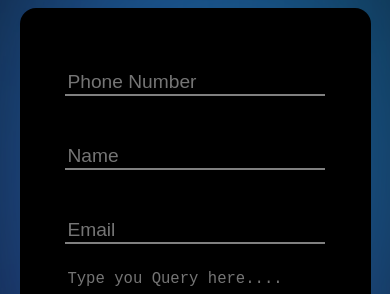
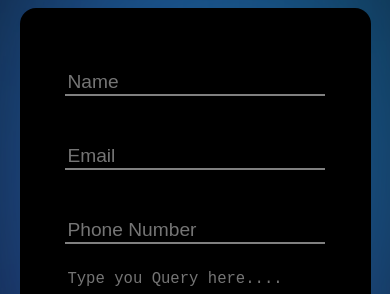
Before and after one commit to gdsc-nits-org/incand-website, a React (Vite) app: page /Sponsors in a window 390 px wide. Shown: the part 2318-2612 px from the top of the page. Built offline with nearby package versions, Linux system fonts and the light colour scheme.

Commit message:
ADD: Phone number reposition

```diff
--- a/src/Components/SponsorCont/SponsorCont.jsx
+++ b/src/Components/SponsorCont/SponsorCont.jsx
@@ -48,16 +48,6 @@ const SponsorCont = () => {
         <div className={contStyle.right}>
           <form ref={form} onSubmit={handleSubmit}>
             <input
-              type="tel"
-              name="number"
-              value={data.number}
-              className={contStyle.field}
-              placeholder="Phone Number"
-              pattern="^[0-9]{10}$"
-              onChange={handleChange}
-              required
-            />
-            <input
               type="text"
               name="name"
               value={data.name}
@@ -72,6 +62,16 @@ const SponsorCont = () => {
               value={data.email}
               className={contStyle.field}
               placeholder="Email"
+              onChange={handleChange}
+              required
+            />
+            <input
+              type="tel"
+              name="number"
+              value={data.number}
+              className={contStyle.field}
+              placeholder="Phone Number"
+              pattern="^[0-9]{10}$"
               onChange={handleChange}
               required
             />
```
